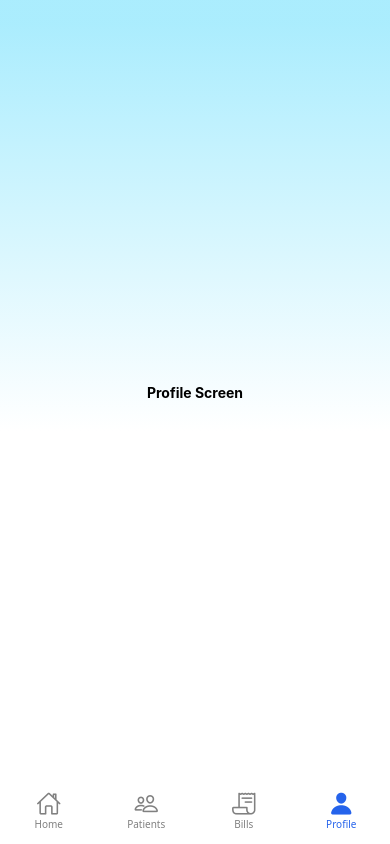
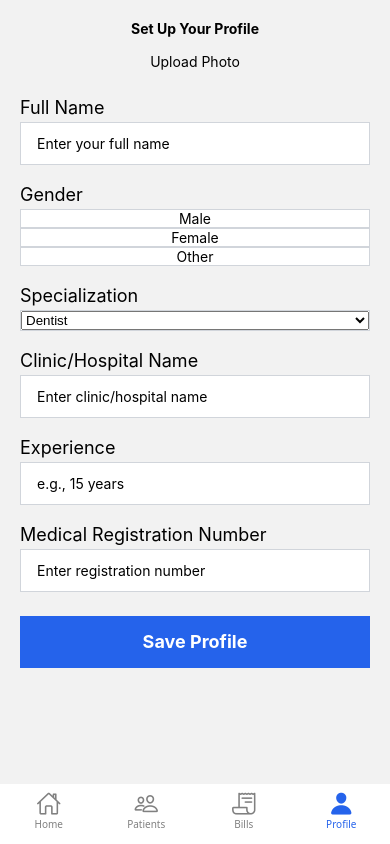
Before and after one commit to Trunetic-Infotech/clinic_Base_Application, a React Native app: screen /Profile in a window 390 px wide. Built offline with nearby package versions, Linux system fonts and the light colour scheme.

Commit message:
Profile page updated

```diff
--- a/Screens/ProfileScreens.tsx
+++ b/Screens/ProfileScreens.tsx
@@ -1,18 +1,108 @@
-import { Text } from 'react-native';
+import React, { useState } from 'react';
+import { View, Text, TextInput, Pressable, ScrollView } from 'react-native';
+import { Picker } from '@react-native-picker/picker';
 import { SafeAreaView } from 'react-native-safe-area-context';
-import { LinearGradient } from 'expo-linear-gradient';
 
-export default function ProfileScreens() {
+type Gender = 'Male' | 'Female' | 'Other';
+
+export default function ProfileSetup(): JSX.Element {
+  const [fullName, setFullName] = useState('');
+  const [gender, setGender] = useState<Gender | null>(null);
+  const [specialization, setSpecialization] = useState('Dentist');
+  const [clinicName, setClinicName] = useState('');
+  const [experience, setExperience] = useState('');
+  const [registrationNumber, setRegistrationNumber] = useState('');
+
+  const genderOptions: Gender[] = ['Male', 'Female', 'Other'];
+  const specializationOptions: string[] = ['Dentist', 'Cardiologist', 'Orthopedic'];
+
   return (
-    <LinearGradient
-      colors={['rgba(162, 236, 255, 0.89)', '#FFFFFF']}
-      locations={[0.03, 0.55]}
-      start={{ x: 0.5, y: 0 }}
-      end={{ x: 0.5, y: 1 }}
-      style={{ flex: 1 }}>
-      <SafeAreaView className="flex-1 items-center justify-center">
-        <Text className="text-xl font-bold">Profile Screen</Text>
-      </SafeAreaView>
-    </LinearGradient>
+    <SafeAreaView className="flex-1 bg-gray-100">
+      {/* ScrollView should have flexGrow to allow scrolling */}
+      <ScrollView
+        contentContainerStyle={{ padding: 20, flexGrow: 1 }}
+        showsVerticalScrollIndicator={false}>
+        <View className="mb-6 items-center">
+          <Text className="mb-4 text-2xl font-bold">Set Up Your Profile</Text>
+
+          <Pressable className="h-24 w-24 items-center justify-center rounded-full bg-gray-200">
+            <Text className="text-blue-600">Upload Photo</Text>
+          </Pressable>
+        </View>
+
+        {/* Full Name */}
+        <Text className="mb-1 text-lg font-semibold">Full Name</Text>
+        <TextInput
+          value={fullName}
+          onChangeText={setFullName}
+          placeholder="Enter your full name"
+          className="mb-4 w-full rounded-md border border-gray-300 bg-white px-4 py-3 shadow-sm"
+        />
+
+        {/* Gender */}
+        <Text className="mb-2 text-lg font-semibold">Gender</Text>
+        <View className="mb-4 flex-row gap-2">
+          {genderOptions.map((option) => (
+            <Pressable
+              key={option}
+              onPress={() => setGender(option)}
+              className={`flex-1 items-center rounded-md border py-2 ${
+                gender === option ? 'border-blue-500 bg-blue-100' : 'border-gray-300 bg-white'
+              }`}>
+              <Text
+                className={`font-medium ${gender === option ? 'text-blue-700' : 'text-gray-700'}`}>
+                {option}
+              </Text>
+            </Pressable>
+          ))}
+        </View>
+
+        {/* Specialization */}
+        <Text className="mb-1 text-lg font-semibold">Specialization</Text>
+        <View className="mb-4 w-full rounded-md border border-gray-300 bg-white">
+          <Picker
+            selectedValue={specialization}
+            onValueChange={(itemValue) => setSpecialization(itemValue)}>
+            {specializationOptions.map((option) => (
+              <Picker.Item key={option} label={option} value={option} />
+            ))}
+          </Picker>
+        </View>
+
+        {/* Clinic/Hospital Name */}
+        <Text className="mb-1 text-lg font-semibold">Clinic/Hospital Name</Text>
+        <TextInput
+          value={clinicName}
+          onChangeText={setClinicName}
+          placeholder="Enter clinic/hospital name"
+          className="mb-4 w-full rounded-md border border-gray-300 bg-white px-4 py-3 shadow-sm"
+        />
+
+        {/* Experience */}
+        <Text className="mb-1 text-lg font-semibold">Experience</Text>
+        <TextInput
+          value={experience}
+          onChangeText={setExperience}
+          placeholder="e.g., 15 years"
+          className="mb-4 w-full rounded-md border border-gray-300 bg-white px-4 py-3 shadow-sm"
+        />
+
+        {/* Registration Number */}
+        <Text className="mb-1 text-lg font-semibold">Medical Registration Number</Text>
+        <TextInput
+          value={registrationNumber}
+          onChangeText={setRegistrationNumber}
+          placeholder="Enter registration number"
+          className="mb-6 w-full rounded-md border border-gray-300 bg-white px-4 py-3 shadow-sm"
+        />
+
+        {/* Submit Button */}
+        <Pressable
+          className="items-center rounded-md bg-blue-600 py-3"
+          onPress={() => console.log('Profile Saved')}>
+          <Text className="text-lg font-bold text-white">Save Profile</Text>
+        </Pressable>
+      </ScrollView>
+    </SafeAreaView>
   );
 }
```
